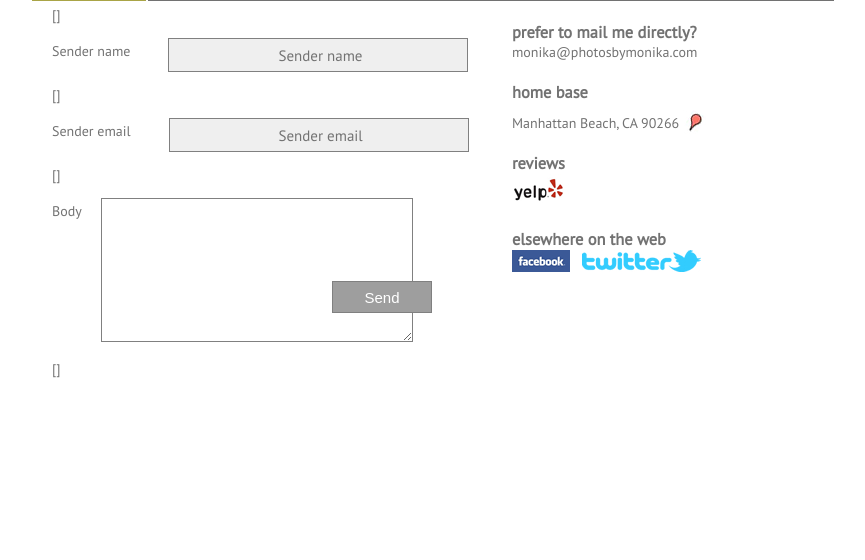
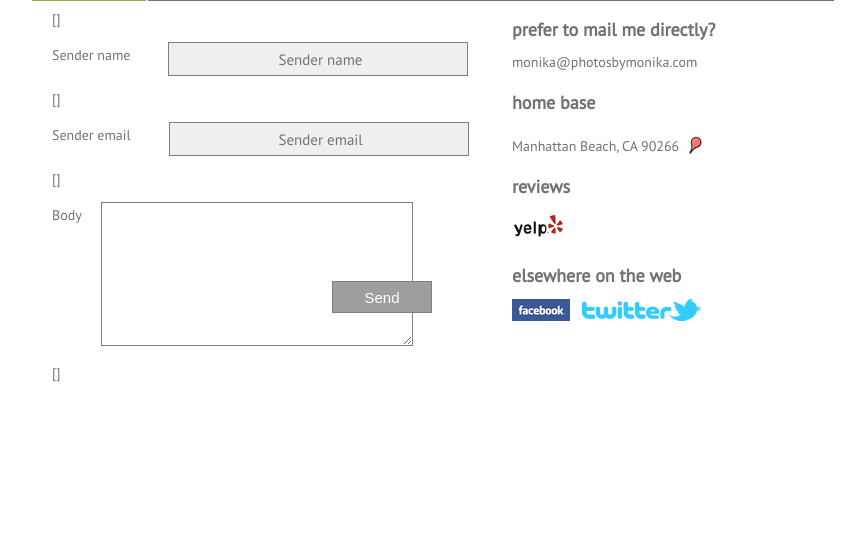
Before and after one commit to odeegan/pbm, a Django app: template apps/contact/templates/contact/send_message.html in a window 1280 px wide. Shown: the part 241-801 px from the top of the page, without its empty margins (208-1073 px from the left). Run offline with Django 3.2, Linux system fonts and the light colour scheme; the template is opened without the code that fills it, so the values that code supplies are empty, except form fields; tables that the repository leaves empty hold one stand-in row (values such as "Sample post"); form fields are guessed from the names that the template uses.

Commit message:
several seo changes

```diff
--- a/apps/contact/templates/contact/send_message.html
+++ b/apps/contact/templates/contact/send_message.html
@@ -1,12 +1,12 @@
 {% extends "base.html" %}
 
-{% block title %}Contact Me{% endblock %}
+{% block title %}{{ block.super }} | Contact Me{% endblock %}
 
 {% block bodyclass %}contact{% endblock %}
 
 {% block header %}{{ block.super }}
     <div id="banner">
-        <img class="bg" src="/media/images/banner.jpg">
+        <img class="bg" "picture of engaged couple" src="/media/images/banner.jpg">
         <span id="banner_txt">"Which of my photographs is my favorite? The one I'm going to take tommrow." -Imogen Cunningham</span>
     </div>
 {% endblock %}
@@ -43,16 +43,16 @@
 	</form>
 	<div id="contact-info">
 		<div id="text">
-			<h3>prefer to mail me directly?</h3>
+			<h1>prefer to mail me directly?</h1>
 			<p>monika@photosbymonika.com</p>
-			<h3>home base</h3>
+			<h1>home base</h1>
 			<p>Manhattan Beach, CA 90266 <a href="http://maps.google.com/maps?f=q&source=s_q&hl=en&geocode=&q=90266&aq=&sll=33.885451,-118.410902&sspn=0.040115,0.077162&ie=UTF8&hq=&hnear=Manhattan+Beach,+California+90266&z=13"><img id="pin" src="/media/images/pin.jpg"></a></p>
-			<h3>reviews</h3>
-			<p><a href="http://www.yelp.com/biz/photos-by-monika-manhattan-beach-2"><img id="yelp" src="/media/images/yelp.jpg"></a></p>
-			<h3>elsewhere on the web</h3>
+			<h1>reviews</h1>
+			<p><a href="http://www.yelp.com/biz/photos-by-monika-manhattan-beach-2"><img id="yelp" alt="link to yelp reviews" src="/media/images/yelp.jpg"></a></p>
+			<h1>elsewhere on the web</h1>
 			<p>
-			<a href="http://www.facebook.com/pages/Photos-By-Monika/125926834112915"><img id="facebook" src="/media/images/facebook.jpg"></a>
-			<a href="http://twitter.com/PhotosbyMonika"><img src="/media/images/twitter.jpg"></a>
+			<a href="http://www.facebook.com/pages/Photos-By-Monika/125926834112915"><img id="facebook" alt="link to facebook page" src="/media/images/facebook.jpg"></a>
+			<a href="http://twitter.com/PhotosbyMonika"><img alt="link to my twitter page" src="/media/images/twitter.jpg"></a>
 			</p>
 		<div id="text">
 	</div>
--- a/media/css/pbm.css
+++ b/media/css/pbm.css
@@ -229,8 +229,13 @@ body.contact div#content {
 	top: 15px;
 }
 
+body.contact h1 {
+	font-size: 18px;
+}
+
+
 body.contact form, fieldset {
-	margin: 0px 0px 0px 10px;
+	margin: 2px 0px 0px 10px;
 	width: 420px;
 	border: 0px;
 	padding: 0px;
@@ -286,10 +291,9 @@ button:hover {
 div#contact-info {
 	position: relative;
 	float: right;
-	/*border-left: 2px solid #9E9E9E;*/
 	width: 320px;
 	height: 280px;
-	top: 15px;
+	top: 0px;
 	padding-left: 50px;
 }
 
--- a/templates/base.html
+++ b/templates/base.html
@@ -1,15 +1,14 @@
-<!DOCTYPE html PUBLIC "=//W3C//DTD XHTML 1.0 Strict//EN"
-				"http://www.w3.org/TR/xhtml1/DTD/xhtml1-strict.dtd">
-
-<html xmlns="http://www.w3.org/1999/xhtml" lang="en" xml:lang="en">
+<!DOCTYPE html PUBLIC "-//W3C//DTD XHTML 1.0 Strict//EN"
+        "http://www.w3.org/TR/xhtml1/DTD/xhtml1-strict.dtd">
+<html xmlns="http://www.w3.org/1999/xhtml">
 <head>
     {% block head %}
-	<link href='http://fonts.googleapis.com/css?family=PT+Sans' rel='stylesheet' type='text/css'>
-	<link href='http://fonts.googleapis.com/css?family=PT+Sans+Narrow' rel='stylesheet' type='text/css'>
+	<link href="http://fonts.googleapis.com/css?family=PT+Sans" rel="stylesheet" type="text/css">
+	<link href="http://fonts.googleapis.com/css?family=PT+Sans+Narrow" rel="stylesheet" type="text/css">
 	<link rel="stylesheet" type="text/css" href="/media/css/nav.css" />
     <link rel="stylesheet" type="text/css" href="/media/css/pbm.css" />
     {% endblock %}
-    <title>{% block title %}{% endblock %}</title>
+    <title>{% block title %}Manhattan Beach | Los Angeles Photographer{% endblock %}</title>
 </head>
 <body class="{% block bodyclass %}{% endblock %}">
 	{% block body %}
--- a/templates/base_entries.html
+++ b/templates/base_entries.html
@@ -2,16 +2,17 @@
 
 {% block head %}{{ block.super }}
     <link rel="stylesheet" href="/media/css/blog.css" type="text/css" />
+	<meta name="description" content="photos from my recent photo shoots">
 {% endblock %}
 
-{% block title %}Blog{% endblock %}
+{% block title %}{{ block.super }} | Blog{% endblock %}
 
 
 {% block bodyclass %}entries{% endblock %}
 
 {% block header %}{{ block.super }}
     <div id="banner">
-        <img class="bg" src="/media/images/banner.jpg"><br />
+        <img class="bg" alt="picture of engaged couple" src="/media/images/banner.jpg"><br />
         <span id="banner_txt">"Which of my photographs is my favorite? The one I'm going to take tomorrow." -Imogen Cunningham</span>
     </div>
 
--- a/templates/base_slideshow.html
+++ b/templates/base_slideshow.html
@@ -1,6 +1,6 @@
 {% extends "base.html" %}
 
-{% block title %}Portfolio{% endblock %}
+{% block title %}{{ block.super }} | Portfolio{% endblock %}
 
 {% block head %}{{ block.super }}
     <script type="text/javascript" src="http://ajax.googleapis.com/ajax/libs/jquery/1.3.2/jquery.js"></script>
--- a/templates/flatpages/home.html
+++ b/templates/flatpages/home.html
@@ -1,11 +1,12 @@
 {% extends "base.html" %}
 
-{% block title %}Home{% endblock %}
+{% block title %}Manhattan Beach | Los Angeles Photographer{% endblock %}
 
 {% block head %}{{ block.super }}
     <link rel="stylesheet" type="text/css" href="/media/css/home.css" /><html>
+	<meta name="description" content="homepage for my photography website">
 {% endblock %}
 
 {% block body %}
-        <img class="bg" src="{{ flatpage.randomImage.url }}">
+        <img class="bg" alt="an image from my portfolio" src="{{ flatpage.randomImage.url }}">
 {% endblock %}
```
Also changed, not shown: templates/flatpages/sessions.html (+5 -5 lines).
